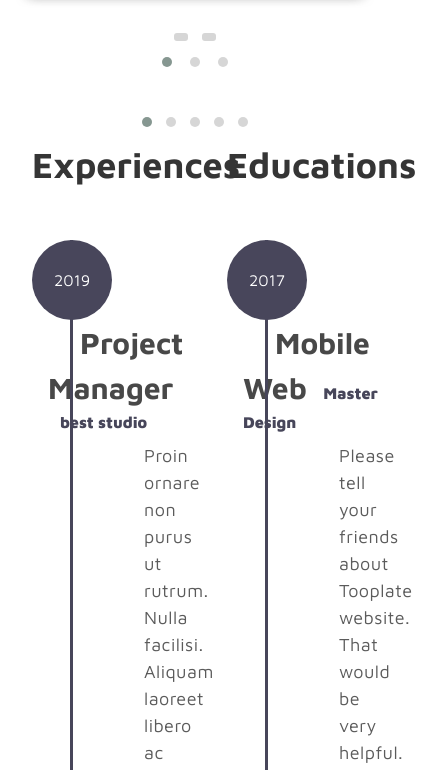
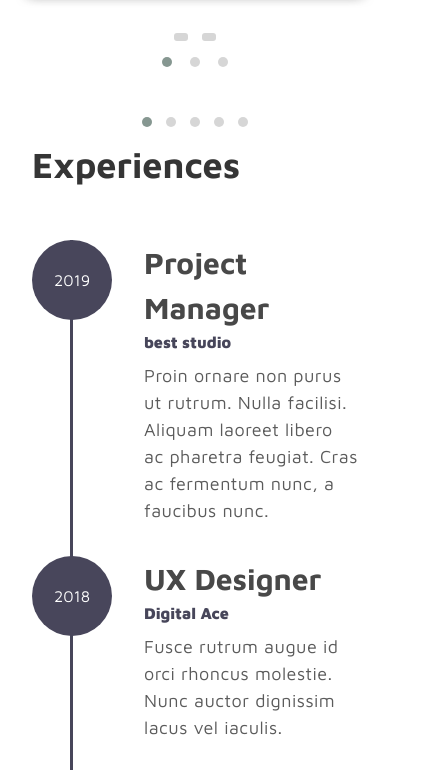
Before and after one commit to oussamabouchikhi/Marvel, a website: page index.html in a window 390 px wide. Shown: the part 1380-2150 px from the top of the page, 438 px wide, since content can reach past the window. Drawn offline with nearby package versions, Linux system fonts and the light colour scheme; a small style sheet from the web is missing.

Commit message:
Make Resume section responsive

```diff
--- a/index.html
+++ b/index.html
@@ -105,8 +105,8 @@
     <!-- Resume section start -->
     <section id="resume">
       <div class="container mx-auto px-8 font-maven pb-20">
-        <div class="flex">
-          <div class="w-1/2">
+        <div class="flex flex-wrap lg:flex-no-wrap">
+          <div class="w-full lg:w-1/2">
             <h2 class="font-bold text-4xl text-headingColor mb-8">Experiences</h2>
             <div class="timeline relative py-4">
               <div class="timeline-year">
@@ -165,7 +165,7 @@
               </div>
             </div>
           </div>
-          <div class="w-1/2 ml-8">
+          <div class="w-full lg:w-1/2 lg:ml-8">
             <h2 class="font-bold text-4xl text-headingColor mb-8">Educations</h2>
             <div class="timeline relative py-4">
               <div class="timeline-year">
--- a/src/main.css
+++ b/src/main.css
@@ -102,7 +102,7 @@
     left: 38px;
 }
 .timeline-year {
-    @apply w-20 h-20 bg-purple rounded-full relative float-left;
+    @apply w-20 h-20  bg-purple rounded-full relative float-left;
 }
 .timeline-year > span {
     position: absolute;
@@ -111,13 +111,24 @@
     @apply transform -translate-y-1/2 -translate-x-1/2;
 }
 .job {
-    @apply text-headingColor2 font-bold text-3xl ml-8;
+    @apply text-headingColor2 font-bold text-3xl ml-24 block;
 }
 .company {
-    @apply text-base text-secondaryColor ml-3 font-black;
+    @apply text-base text-secondaryColor font-black ml-24 block;
 }
 .description {
     @apply text-textColor tracking-wide text-lg font-light ml-24;
 }
 
+@screen lg {
+    .job {
+        @apply inline ml-8;
+    }
+    .company {
+        @apply inline ml-3;
+    }
+    .timeline-year {
+        @apply mr-0
+    }
+}
 @tailwind utilities;
```
Also changed, not shown: dist/main.css.
